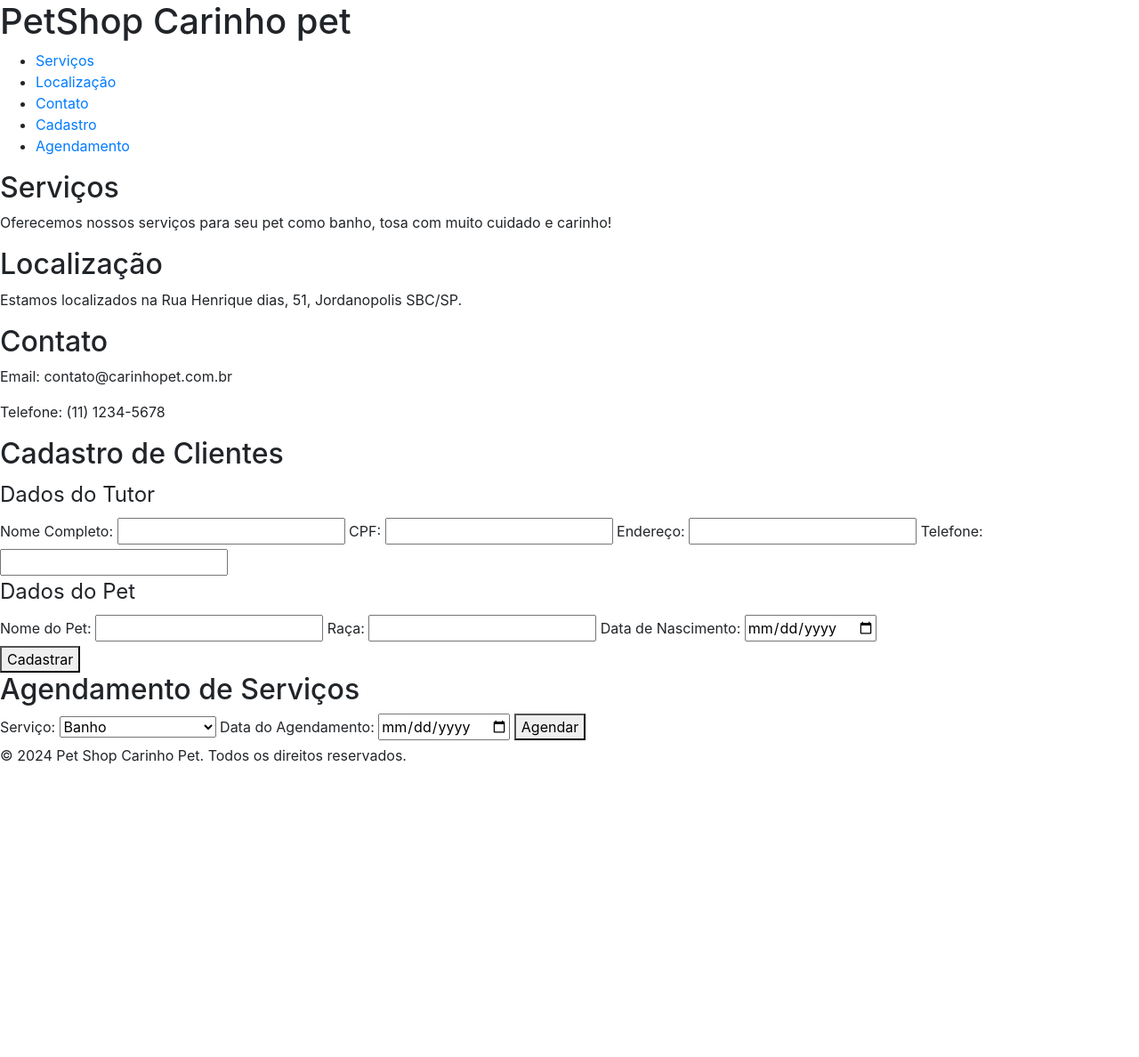
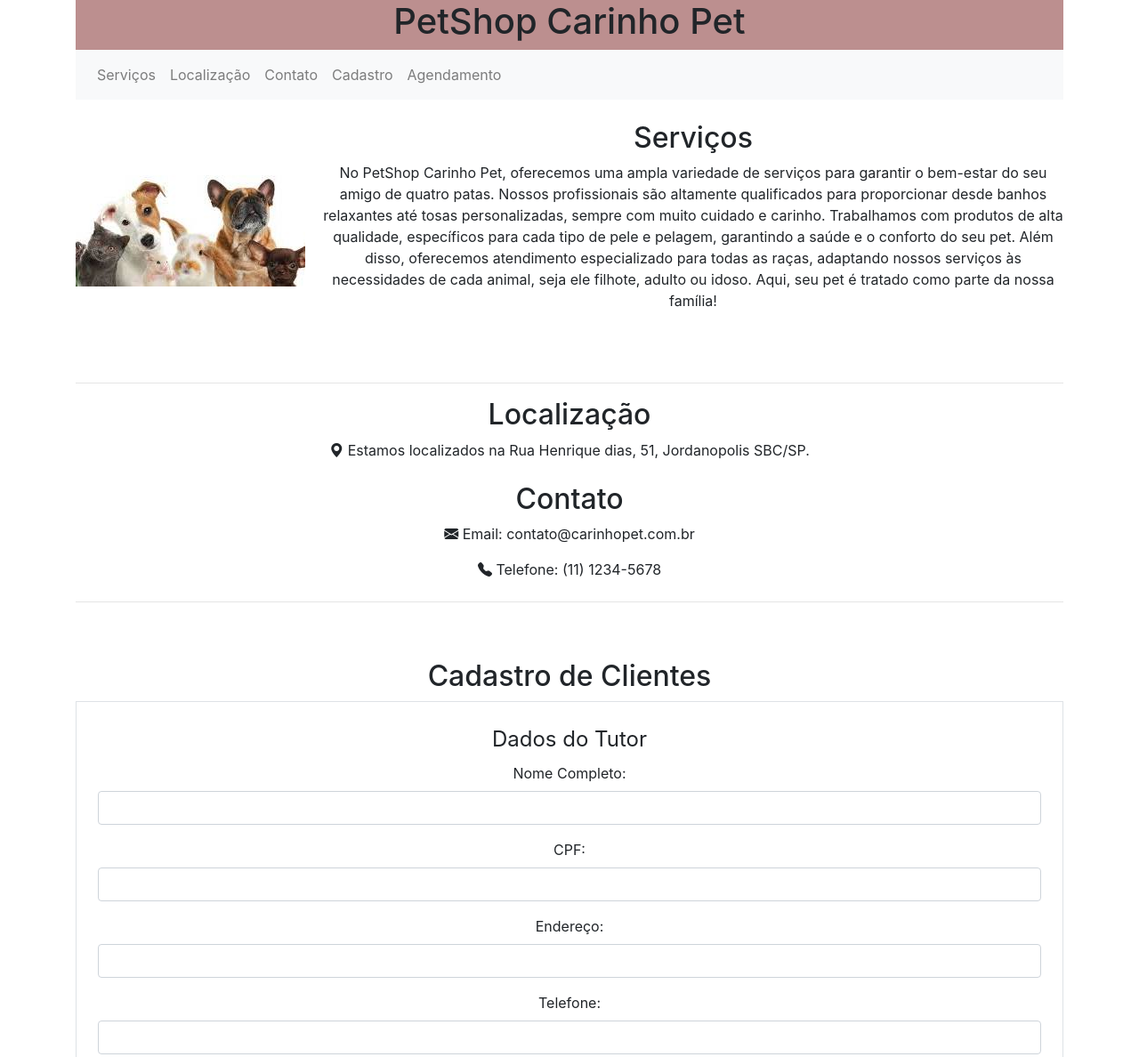
Before and after one commit to Marliap/Web_PetshopCarinho_Netbeans, a website: page public_html/index.html in a window 1280 px wide. Shown: the top 1188 px of the page at 89% size. Before the commit the page ends 877 px from the top, so only its background shows below. Drawn offline with nearby package versions, Linux system fonts and the light colour scheme.

Commit message:
Estrutura versao2

```diff
--- a/public_html/Style.css
+++ b/public_html/Style.css
@@ -13,82 +13,6 @@ body {
     padding: 0;
 }
 
-header {
-    background: #333;
-    color: #fff;
-    padding: 1rem 0;
-    text-align: center;
+header{
+    background-color: rosybrown;
 }
-
-header h1 {
-    margin: 0;
-}
-
-nav ul {
-    list-style: none;
-    padding: 0;
-}
-
-nav ul li {
-    display: inline;
-    margin: 0 10px;
-}
-
-nav ul li a {
-    color: #fff;
-    text-decoration: none;
-}
-
-section {
-    padding: 2rem;
-    margin: 0 auto;
-    max-width: 800px;
-}
-
-form {
-    margin-top: 1rem;
-}
-
-fieldset {
-    border: 1px solid #ddd;
-    border-radius: 5px;
-    padding: 1rem;
-    margin-bottom: 1rem;
-}
-
-legend {
-    font-weight: bold;
-}
-
-label {
-    display: block;
-    margin-bottom: 0.5rem;
-}
-
-input, select, button {
-    display: block;
-    width: 100%;
-    margin-bottom: 1rem;
-    padding: 0.5rem;
-}
-
-button {
-    background: #333;
-    color: #fff;
-    border: none;
-    cursor: pointer;
-}
-
-button:hover {
-    background: #555;
-}
-
-footer {
-    background: #333;
-    color: #fff;
-    text-align: center;
-    padding: 1rem 0;
-    position: absolute;
-    bottom: 0;
-    width: 100%;
-}
--- a/public_html/index.html
+++ b/public_html/index.html
@@ -8,82 +8,123 @@ Click nbfs://nbhost/SystemFileSystem/Templates/Other/html.html to edit this temp
         <title>ProjetoCarinhoPet</title>
         <meta charset="UTF-8">
         <meta name="viewport" content="width=device-width, initial-scale=1.0">
+        <link rel="stylesheet" href="Style.css">
         <link href="https://stackpath.bootstrapcdn.com/bootstrap/4.5.2/css/bootstrap.min.css" rel="stylesheet">
+        <link href="https://cdnjs.cloudflare.com/ajax/libs/bootstrap-icons/1.8.1/font/bootstrap-icons.min.css" rel="stylesheet">
     </head>
-    <body>
-            <header>
-            <h1>PetShop Carinho pet</h1>
-            <nav>
-            <ul>
-                <li><a href="#services">Serviços</a></li>
-                <li><a href="#location">Localização</a></li>
-                <li><a href="#contact">Contato</a></li>
-                <li><a href="#register">Cadastro</a></li>
-                <li><a href="#booking">Agendamento</a></li>
+
+    <body style="display: flex; flex-direction: column; align-items: center; text-align: center;">
+        <div class="container">
+            <header class="text-center">
+                <h1>PetShop Carinho Pet</h1>
+                <nav class="navbar navbar-expand-lg navbar-light bg-light">
+                    <ul class="navbar-nav mr-auto">
+                        <li class="nav-item"><a class="nav-link" href="#services">Serviços</a></li>
+                        <li class="nav-item"><a class="nav-link" href="#location">Localização</a></li>
+                        <li class="nav-item"><a class="nav-link" href="#contact">Contato</a></li>
+                        <li class="nav-item"><a class="nav-link" href="#register">Cadastro</a></li>
+                        <li class="nav-item"><a class="nav-link" href="#booking">Agendamento</a></li>
                     </ul>
                 </nav>
             </header>
-        <section id="services">
+
+            <!-- Services Section -->
+            <section id="services" class="my-4" style="display: flex; align-items: center;">
+                <img src="imagens/PetShop1.jpeg" alt="Logo do Pet Shop" width="400">
+                <div style="margin-left: 20px;">
                     <h2>Serviços</h2>
-        <p>Oferecemos nossos serviços para seu pet como banho, tosa com muito cuidado e carinho!</p>
+                    <p>No PetShop Carinho Pet, oferecemos uma ampla variedade de serviços para garantir o bem-estar do seu amigo de quatro patas.
+                        Nossos profissionais são altamente qualificados para proporcionar desde banhos relaxantes até tosas personalizadas, sempre com
+                        muito cuidado e carinho. Trabalhamos com produtos de alta qualidade, específicos para cada tipo de pele e pelagem, garantindo a saúde e o conforto do seu pet.
+                        Além disso, oferecemos atendimento especializado para todas as raças, adaptando nossos serviços às necessidades de cada animal,
+                        seja ele filhote, adulto ou idoso. Aqui, seu pet é tratado como parte da nossa família!</p>
+                </div>
             </section>
 
-    <section id="location">
+            <!-- Location Section -->
+            <section id="location" class="my-4">
+                <BR>
+                <hr>
                 <h2>Localização</h2>
-        <p>Estamos localizados na Rua Henrique dias, 51, Jordanopolis SBC/SP.</p>
+                <p><i class="bi bi-geo-alt-fill"></i> Estamos localizados na Rua Henrique dias, 51, Jordanopolis SBC/SP.</p>
             </section>
 
-    <section id="contact">
+            <!-- Contact Section -->
+            <section id="contact" class="my-4">
                 <h2>Contato</h2>
-        <p>Email: contato@carinhopet.com.br</p>
-        <p>Telefone: (11) 1234-5678</p>
+                <p><i class="bi bi-envelope-fill"></i> Email: contato@carinhopet.com.br</p>
+                <p><i class="bi bi-telephone-fill"></i> Telefone: (11) 1234-5678</p>
             </section>
 
-    <section id="register">
+            <!-- Register Form -->
+            <section id="register" class="my-4">
+                <hr>
+                <br><br>
                 <h2>Cadastro de Clientes</h2>
-        <form id="registration-form">
+                <form id="registration-form" class="border p-4">
                     <fieldset>
                         <legend>Dados do Tutor</legend>
+                        <div class="form-group">
                             <label for="full-name">Nome Completo:</label>
-                <input type="text" id="full-name" name="full-name" required>
+                            <input type="text" id="full-name" name="full-name" class="form-control" required>
+                        </div>
+                        <div class="form-group">
                             <label for="cpf">CPF:</label>
-                <input type="text" id="cpf" name="cpf" required>
+                            <input type="text" id="cpf" name="cpf" class="form-control" required>
+                        </div>
+                        <div class="form-group">
                             <label for="address">Endereço:</label>
-                <input type="text" id="address" name="address" required>
+                            <input type="text" id="address" name="address" class="form-control" required>
+                        </div>
+                        <div class="form-group">
                             <label for="phone">Telefone:</label>
-                <input type="tel" id="phone" name="phone" required>
+                            <input type="tel" id="phone" name="phone" class="form-control" required>
+                        </div>
                     </fieldset>
                     <fieldset>
                         <legend>Dados do Pet</legend>
+                        <div class="form-group">
                             <label for="pet-name">Nome do Pet:</label>
-                <input type="text" id="pet-name" name="pet-name" required>
+                            <input type="text" id="pet-name" name="pet-name" class="form-control" required>
+                        </div>
+                        <div class="form-group">
                             <label for="pet-breed">Raça:</label>
-                <input type="text" id="pet-breed" name="pet-breed" required>
+                            <input type="text" id="pet-breed" name="pet-breed" class="form-control" required>
+                        </div>
+                        <div class="form-group">
                             <label for="pet-birthdate">Data de Nascimento:</label>
-                <input type="date" id="pet-birthdate" name="pet-birthdate" required>
+                            <input type="date" id="pet-birthdate" name="pet-birthdate" class="form-control" required>
+                        </div>
                     </fieldset>
-            <button type="submit">Cadastrar</button>
+                    <button type="submit" class="btn btn-primary">Cadastrar</button>
                 </form>
             </section>
 
-    <section id="booking">
+            <!-- Booking Form -->
+            <section id="booking" class="my-4">
                 <h2>Agendamento de Serviços</h2>
-        <form id="booking-form">
+                <form id="booking-form" class="border p-4">
+                    <div class="form-group">
                         <label for="service">Serviço:</label>
-            <select id="service" name="service" required>
-                <option value="banho">Banho</option>
-                <option value="tosa">Tosa</option>
-                <option value="consulta">Consulta Veterinária</option>
+                        <select id="service" name="service" class="form-control" required>
+                            <option value="banho">Banho Relaxante Simples</option>
+                            <option value="tosa">Tosa Completa</option>
+                            <option value="consulta">Banho com Tosa Higienica</option>
+                            <option value="consulta">Banho com Neon e Hidratação</option>
                         </select>
+                    </div>
+                    <div class="form-group">
                         <label for="appointment-date">Data do Agendamento:</label>
-            <input type="date" id="appointment-date" name="appointment-date" required>
-            <button type="submit">Agendar</button>
+                        <input type="date" id="appointment-date" name="appointment-date" class="form-control" required>
+                    </div>
+                    <button type="submit" class="btn btn-primary">Agendar</button>
                 </form>
             </section>
 
-    <footer>
+            <footer class="text-center my-4">
                 <p>&copy; 2024 Pet Shop Carinho Pet. Todos os direitos reservados.</p>
             </footer>
+        </div>
         <script src="https://code.jquery.com/jquery-3.5.1.slim.min.js"></script>
         <script src="https://cdn.jsdelivr.net/npm/@popperjs/core@2.5.2/dist/umd/popper.min.js"></script>
         <script src="https://stackpath.bootstrapcdn.com/bootstrap/4.5.2/js/bootstrap.min.js"></script>
```
Also changed, not shown: public_html/imagens/PetShop1.jpeg (added), public_html/imagens/PetShop2.jpeg (added). Lines whose indentation alone changed are shown as unchanged.
